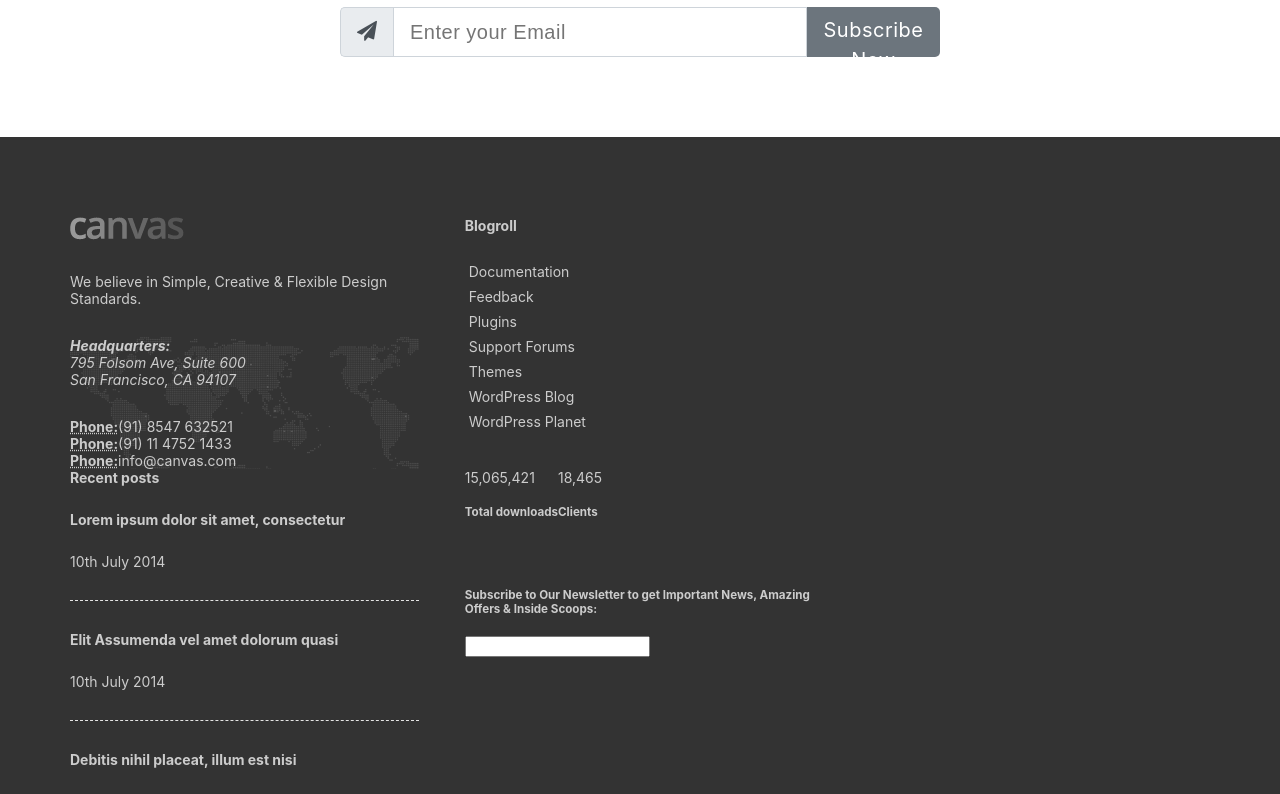
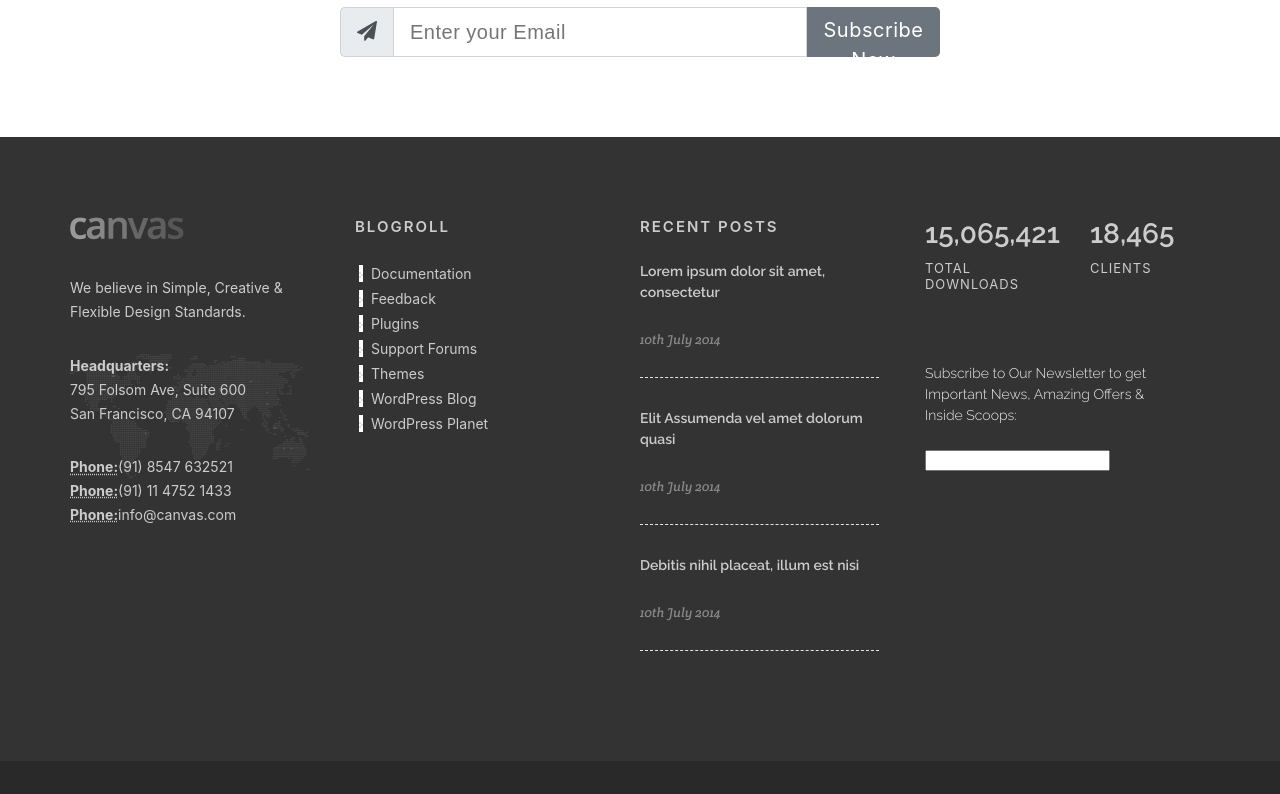
Before and after one commit to anastasiyanagornaya/HomepageTest, a React (Create React App) app: page / in a window 1280 px wide. Shown: the part 4280-5074 px from the top of the page. Built offline with nearby package versions, Linux system fonts and the light colour scheme.

Commit message:
corrections

```diff
--- a/public/index.html
+++ b/public/index.html
@@ -2,15 +2,14 @@
 <html lang="en">
   <head>
     <meta charset="utf-8" />
-    <link rel="icon" href="%PUBLIC_URL%/favicon.ico" />
     <meta name="viewport" content="width=device-width, initial-scale=1" />
     <meta name="theme-color" content="#000000" />
     <meta
       name="description"
       content="Web site created using create-react-app"
     />
-    <link rel="apple-touch-icon" href="%PUBLIC_URL%/logo192.png" />
-    <link rel="manifest" href="%PUBLIC_URL%/manifest.json" />
+    <!-- <link rel="apple-touch-icon" href="%PUBLIC_URL%/logo192.png" />
+    <link rel="manifest" href="%PUBLIC_URL%/manifest.json" /> -->
     <link
       href="https://fonts.googleapis.com/css?family=Lato:300,400,400i,700|Raleway:300,400,500,600,700|Crete+Round:400i"
       rel="stylesheet"
--- a/src/components/Information/style.scss
+++ b/src/components/Information/style.scss
@@ -3,7 +3,10 @@
   background-color: #333;
   &-summary {
     display: flex;
-    flex-wrap: wrap;
+    // flex-wrap: wrap;
+    @media (max-width: 967px) {
+      flex-wrap: wrap;
+    }
     color: #ccc;
     padding: 80px 0;
 
@@ -12,6 +15,7 @@
       width: 30.63%;
       margin-right: 4%;
       text-align: left;
+      line-height: 1.7;
       &-logo {
         margin-bottom: 30px;
       }
@@ -19,13 +23,17 @@
         margin-bottom: 30px;
       }
       &-headquarters {
-        background-image: url("../../img/information/world-map.png");
+        background: url("../../img/information/world-map.png") no-repeat;
         address {
           margin-bottom: 30px;
+          font-style: normal;
         }
       }
       @media (max-width: 767px) {
         width: 100%;
+      }
+      @media (min-width: 768px) {
+        width: 21%;
       }
     }
     &-blogroll {
@@ -34,6 +42,11 @@
       margin-right: 4%;
       h4 {
         margin: 0 0 25px;
+        margin-bottom: 25px;
+        font-size: 15px;
+        font-weight: 600;
+        letter-spacing: 2px;
+        text-transform: uppercase;
       }
       &-items {
         padding: 0;
@@ -41,14 +54,18 @@
       &-item {
         list-style-type: none;
         padding: 4px;
-
         a {
+          background: url(../../img/information/widget-link-dark.png) left top no-repeat;
+          padding-left: 12px;
           text-decoration: none;
           color: #ccc;
         }
       }
       @media (max-width: 767px) {
         width: 100%;
+      }
+      @media (min-width: 768px) {
+        width: 21%;
       }
     }
     // p {
@@ -60,6 +77,11 @@
       margin-right: 4%;
       h4 {
         margin: 0 0 25px;
+        margin-bottom: 25px;
+        font-size: 15px;
+        font-weight: 600;
+        letter-spacing: 2px;
+        text-transform: uppercase;
       }
       &-items {
         padding: 0;
@@ -69,13 +91,32 @@
         padding-bottom: 30px;
         margin-bottom: 30px;
         border-bottom: 1px dashed #e5e5e5;
-        a {
-          text-decoration: none;
-          color: #ccc;
+        h4 {
+          font-size: 14px;
+          font-weight: 600;
+          text-transform: initial;
+          line-height: 1.5;
+          margin: 0 0 30px;
+          font-family: Raleway,sans-serif;
+          letter-spacing: normal;
+          a {
+            text-decoration: none;
+            color: #ccc;
+          }
+        }
+        div {
+          color: #888;
+          font-size: 13px;
+          line-height: 14px;
+          font-family: crete round,serif;
+          font-style: italic;
         }
       }
       @media (max-width: 767px) {
         width: 100%;
+      }
+      @media (min-width: 768px) {
+        width: 21%;
       }
     }
   }
@@ -85,9 +126,40 @@
     width: 30.63%;
     &-statistics {
       display: flex;
+      flex-direction: column;
+      &-downloads {
+        padding-right: 15px;
+        h5 {
+          font-size: 13px;
+          font-weight: 400;
+          text-transform: uppercase;
+          letter-spacing: 1px;
+          margin-top: 10px;
+        }
+      }
+      &-clients {
+        padding: 0 15px;
+        h5 {
+          font-size: 13px;
+          font-weight: 400;
+          text-transform: uppercase;
+          letter-spacing: 1px;
+          margin-top: 10px;
+        }
+      }
+      @media (min-width: 992px) {
+        flex-direction: row;
+      }
     }
     &-subscribe {
       margin-top: 50px;
+      h5 {
+        font-weight: 300;
+        font-size: 14px;
+        line-height: 1.5;
+        font-family: Raleway,sans-serif;
+        color: #eee;
+      }
     }
     &-networks {
       margin-top: 50px;
@@ -95,5 +167,17 @@
     @media (max-width: 767px) {
       width: 100%;
     }
+    @media (min-width: 768px) {
+      width: 21%;
+    }
   }
 }
+
+.counter {
+  font-size: 28px;
+  font-weight: 600;
+  font-family: Raleway,sans-serif;
+  h5 {
+    color: #ccc;
+  }
+}
--- a/src/components/Slider/style.scss
+++ b/src/components/Slider/style.scss
@@ -36,6 +36,7 @@
   }
   &-image {
     // position: relative;
+
     margin-right: 5%;
     img {
       // position: absolute;
```
Also changed, not shown: public/robots.txt (deleted), src/img/information/widget-link-dark.png (added), src/logo.svg (deleted).
